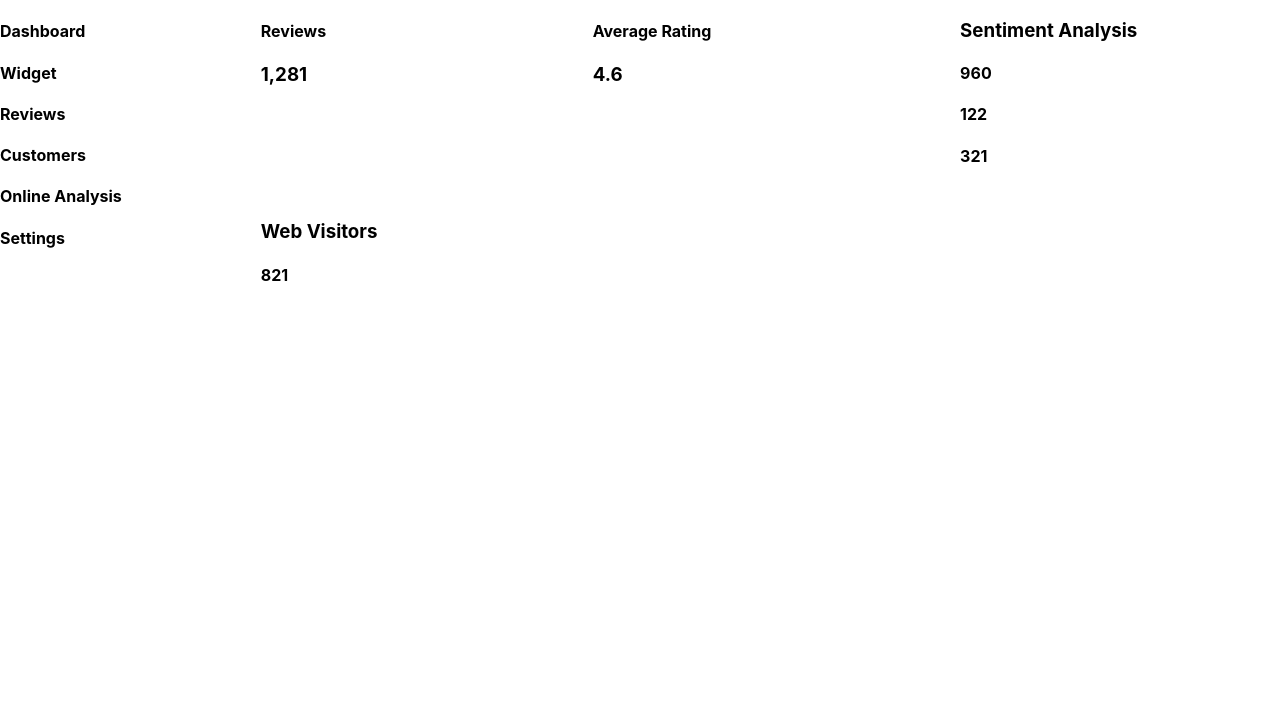
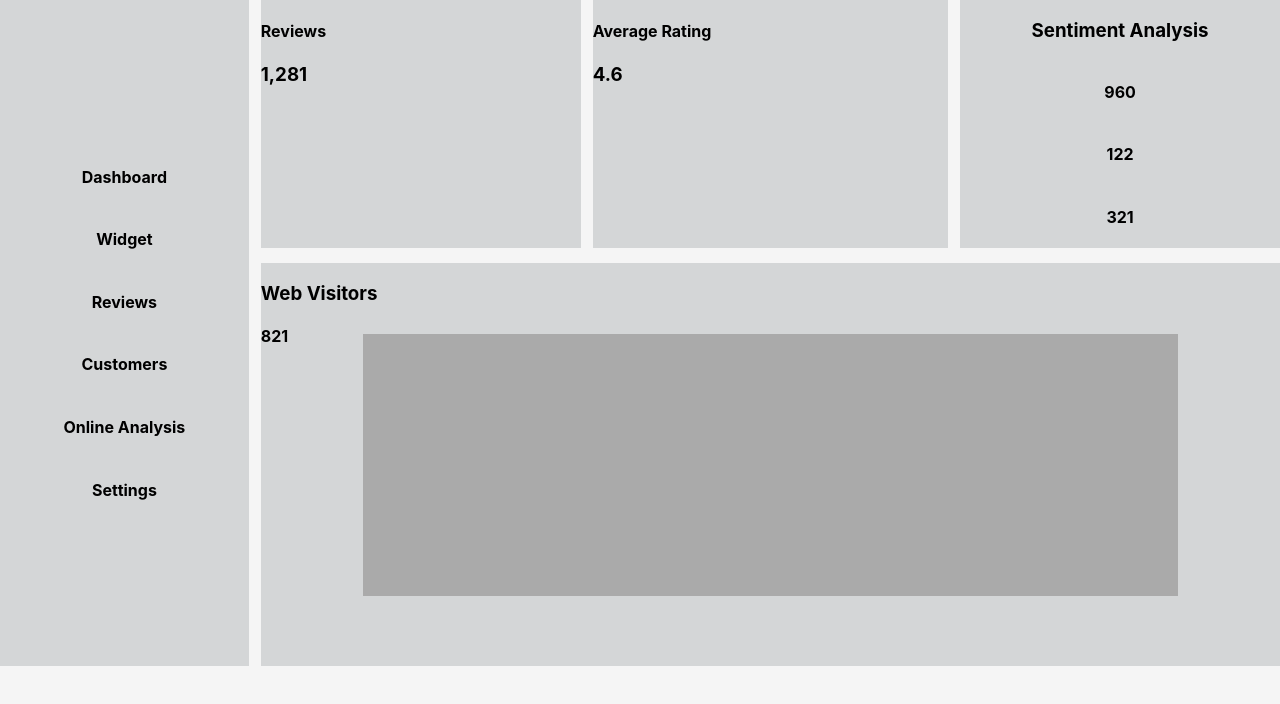
Before and after one commit to folksoul91/dashboard, a React (Create React App) app: page / in a window 1280 px wide. Shown: the top 704 px of the page. Built offline with nearby package versions, Linux system fonts and the light colour scheme.

Commit message:
styling all grids

```diff
--- a/src/components/styles.css
+++ b/src/components/styles.css
@@ -1,3 +1,7 @@
+html {
+  background-color: whitesmoke;
+}
+
 .container {
   display: grid;
   grid-template-columns: 0.7fr 0.9fr 1fr 0.9fr;
@@ -9,12 +13,20 @@
 }
 .Nav {
   grid-area: 1 / 1 / 5 / 2;
+  display: flex;
+  flex-direction: column;
+  justify-content: center;
+  align-items: center;
+  background-color: rgb(212, 214, 215);
 }
 .Reviews {
   grid-area: 1 / 2 / 3 / 3;
+  background-color: rgb(212, 214, 215);
 }
 .AvgRtg {
   grid-area: 1 / 3 / 3 / 4;
+  background-color: rgb(212, 214, 215);
+  margin: 0;
 }
 .container {
   display: grid;
@@ -26,14 +38,22 @@
 
 .SentAnalysis {
   grid-area: 1 / 4 / 3 / 5;
+  background-color: rgb(212, 214, 215);
+  display: flex;
+  flex-direction: column;
+  align-items: center;
 }
 
 .web-visitors {
   grid-area: 3 / 2 / 5 / 5;
+  background-color: rgb(212, 214, 215);
 }
 
 .web-layout {
   justify-self: center;
   align-self: center;
   grid-area: 3 / 2 / 5 / 5;
+  background-color: rgb(170, 170, 170);
+  height: 65%;
+  width: 80%;
 }
```
